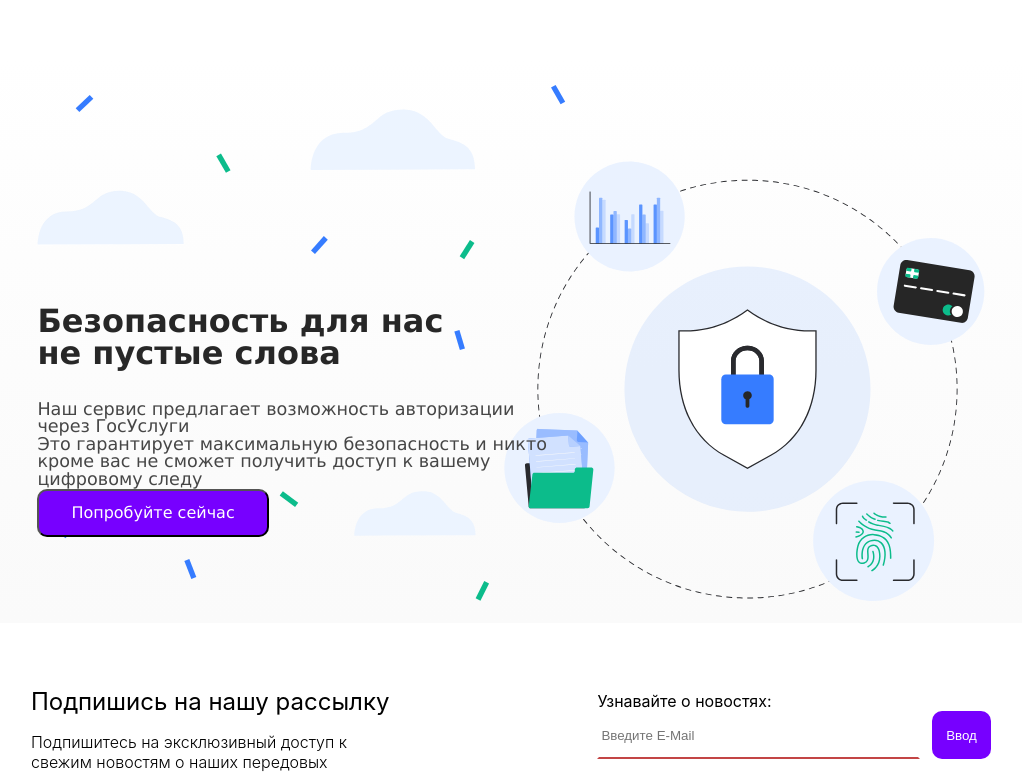
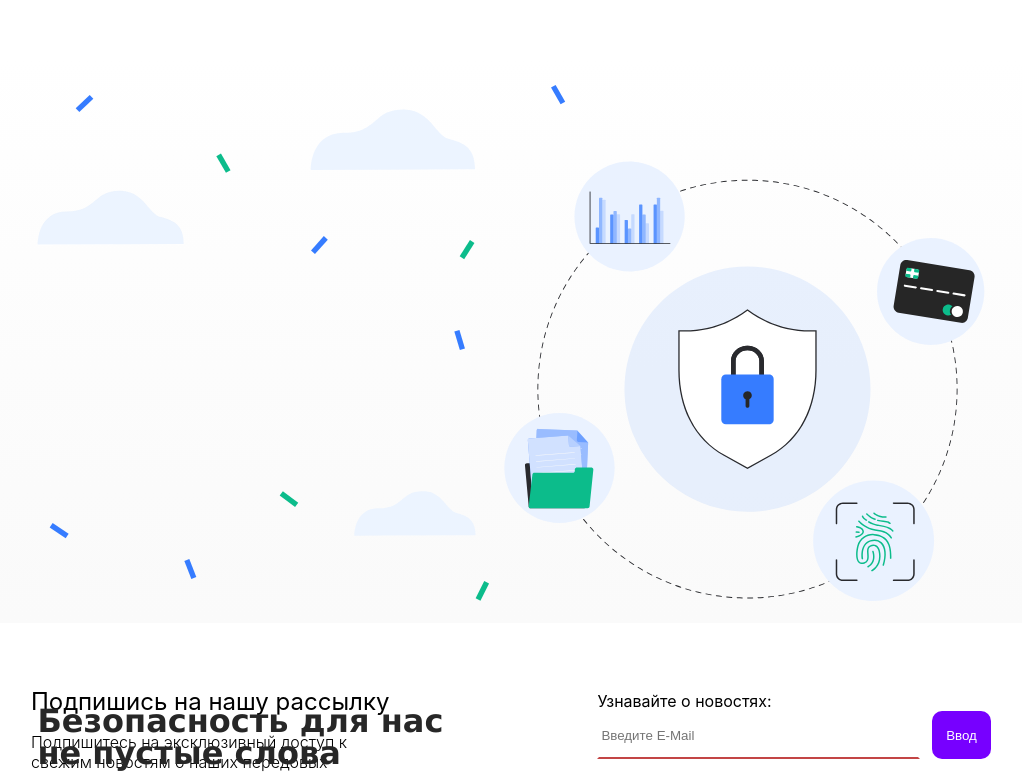
Before and after one commit to j-kachalova/CyberToads, a React (Create React App) app in the folder front-app/: page / in a window 1280 px wide. Shown: the part 1711-2485 px from the top of the page, without its empty margins (129-1151 px from the left). Built offline with nearby package versions, Linux system fonts and the light colour scheme.

Commit message:
Fix position

```diff
--- a/front-app/src/Components/Content/MainPage/Security/Security.css
+++ b/front-app/src/Components/Content/MainPage/Security/Security.css
@@ -15,7 +15,7 @@
     width: 40%;
     height: 2em;
     left: 13%;
-    top: 252%;
+    top: 302%;
 
     font-family: Rubik Verdana, Geneva, Tahoma, sans-serif;
     font-style: normal;
@@ -34,7 +34,7 @@
     width: 40%;
     height: 3em;
     left: 13%;
-    top: 264%;
+    top: 314%;
 
     font-family: Rubik Verdana, Geneva, Tahoma, sans-serif;
     font-style: normal;
@@ -57,7 +57,7 @@
     width: auto;
     height: 3em;
     left: 13%;
-    top: 275%;
+    top: 325%;
 
     background: #7700FF;
     border-radius: 10px;
```
